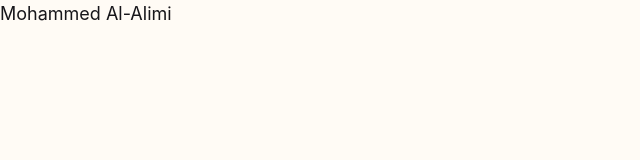
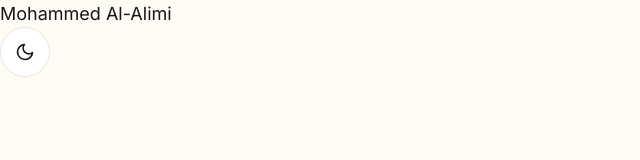
Before and after one commit to MohammedAl-Alimi/portfolio, a Next.js app: page / in a window 1280 px wide. Shown: the top 160 px of the page, without its empty margins (0-640 px from the left). Built offline with nearby package versions, Linux system fonts and the light colour scheme.

Commit message:
feat: add theme provider and toggle

```diff
--- a/app/layout.tsx
+++ b/app/layout.tsx
@@ -1,4 +1,6 @@
 import type { Metadata } from "next";
+import { ThemeProvider } from "@/components/ui/ThemeProvider";
+import { display, sans } from "@/lib/fonts";
 import "./globals.css";
 
 export const metadata: Metadata = {
@@ -12,8 +14,14 @@ export default function RootLayout({
   children: React.ReactNode;
 }>) {
   return (
-    <html lang="en">
-      <body>{children}</body>
+    <html
+      lang="en"
+      className={`${display.variable} ${sans.variable}`}
+      suppressHydrationWarning
+    >
+      <body>
+        <ThemeProvider>{children}</ThemeProvider>
+      </body>
     </html>
   );
 }
--- a/app/page.tsx
+++ b/app/page.tsx
@@ -1,7 +1,10 @@
+import { ThemeToggle } from "@/components/ui/ThemeToggle";
+
 export default function Home() {
   return (
     <main>
       <h1>Mohammed Al-Alimi</h1>
+      <ThemeToggle />
     </main>
   );
 }
--- /dev/null
+++ b/components/ui/ThemeProvider.tsx
@@ -0,0 +1,23 @@
+"use client";
+
+import { ThemeProvider as NextThemesProvider } from "next-themes";
+import type { ReactNode } from "react";
+
+export function ThemeProvider({
+  children,
+  nonce,
+}: {
+  children: ReactNode;
+  nonce?: string;
+}) {
+  return (
+    <NextThemesProvider
+      attribute="class"
+      defaultTheme="system"
+      enableSystem
+      nonce={nonce}
+    >
+      {children}
+    </NextThemesProvider>
+  );
+}
--- /dev/null
+++ b/components/ui/ThemeToggle.tsx
@@ -0,0 +1,38 @@
+"use client";
+
+import { useTheme } from "next-themes";
+import { useSyncExternalStore } from "react";
+
+const subscribe = () => () => {};
+
+export function ThemeToggle() {
+  const { resolvedTheme, setTheme } = useTheme();
+  const mounted = useSyncExternalStore(
+    subscribe,
+    () => true,
+    () => false,
+  );
+
+  const isDark = mounted && resolvedTheme === "dark";
+  const label = isDark ? "Switch to light theme" : "Switch to dark theme";
+
+  return (
+    <button
+      type="button"
+      aria-label={label}
+      onClick={() => setTheme(isDark ? "light" : "dark")}
+      className="inline-flex h-11 w-11 items-center justify-center rounded-full border border-border bg-surface text-text transition-colors duration-(--motion-fast) hover:border-accent-1"
+    >
+      {isDark ? (
+        <svg width="20" height="20" viewBox="0 0 24 24" fill="none" stroke="currentColor" strokeWidth="2" strokeLinecap="round" strokeLinejoin="round" aria-hidden="true">
+          <circle cx="12" cy="12" r="4" />
+          <path d="M12 2v2M12 20v2M4.9 4.9l1.4 1.4M17.7 17.7l1.4 1.4M2 12h2M20 12h2M4.9 19.1l1.4-1.4M17.7 6.3l1.4-1.4" />
+        </svg>
+      ) : (
+        <svg width="20" height="20" viewBox="0 0 24 24" fill="none" stroke="currentColor" strokeWidth="2" strokeLinecap="round" strokeLinejoin="round" aria-hidden="true">
+          <path d="M21 12.8A9 9 0 1 1 11.2 3a7 7 0 0 0 9.8 9.8z" />
+        </svg>
+      )}
+    </button>
+  );
+}
```
